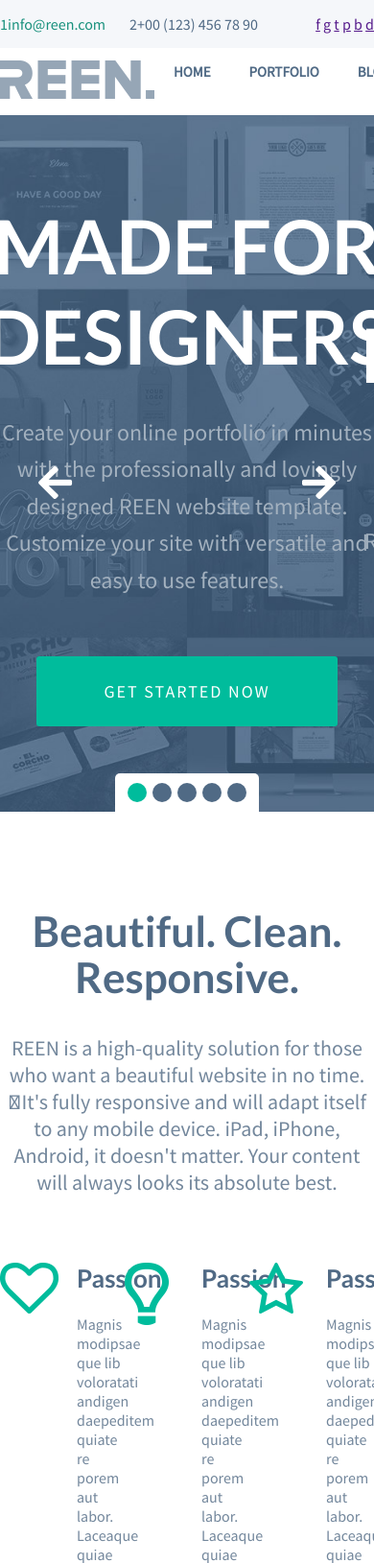
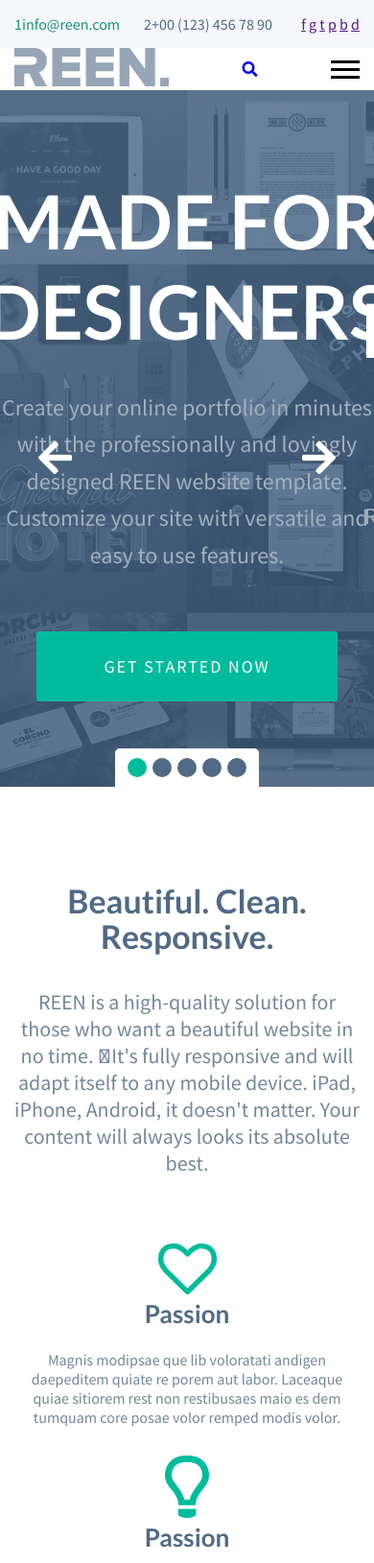
Before and after one commit to Exairus/ReenLanding, a plain HTML site: page index.html in a window 390 px wide. Shown: the top 1629 px of the page at 96% size. Drawn offline with Linux system fonts and the light colour scheme; files whose address does not match are found by name.

Commit message:
responsive trouble

```diff
--- a/index.html
+++ b/index.html
@@ -129,6 +129,11 @@
                 </nav>
                 <div class="header-search">
                     <a href="#"><i class="fas fa-search"></i></a>
+                </div>
+                <div class="burger">
+                    <div class="burger1"></div>
+                    <div class="burger2"></div>
+                    <div class="burger3"></div>
                 </div>
             </div>
         </div>
--- a/scripts/app.js
+++ b/scripts/app.js
@@ -1,5 +1,3 @@
-
-
 window.addEventListener("DOMContentLoaded", () => {
 
     // dropdown
--- a/styles/style.css
+++ b/styles/style.css
@@ -890,3 +890,76 @@ body {
 .footer-nav-link:hover {
     color: #1ab896;
 }
+
+/* burger */
+
+.burger {
+    display: none;
+}
+
+.burger div {
+    width: 30px;
+    height: 3px;
+    margin: 5px 0;
+
+    background-color: #000;
+}
+
+
+
+@media (max-width: 1170px) {
+    .container {
+        padding-left: 15px;
+        padding-right: 15px;
+    }
+
+    /* header */
+
+    .mega-menu {
+        display: none;
+    }
+}
+
+@media (max-width: 1100px) {
+    /* about */
+
+    .about-items {
+        flex-direction: column;
+    }
+
+    .about-item {
+        width: 100%;
+        margin-bottom: 30px;
+        padding-left: 0;
+
+        text-align: center;
+    }
+
+    .about-item:last-child {
+        margin-bottom: 0;
+    }
+
+    .about-item img {
+        position: static;
+    }
+}
+
+@media (max-width: 810px) {
+
+    /* header */
+
+    .nav {
+        display: none;
+    }
+
+    .burger {
+        display: block;
+    }
+
+    /* about */
+
+    .about .section-header-title {
+        font-size: 34px;
+    }
+
+}
```
